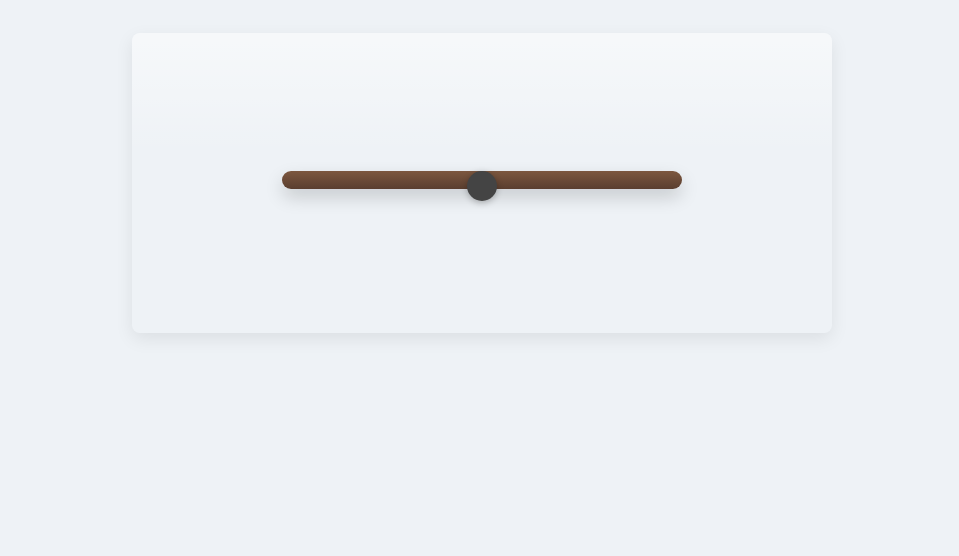
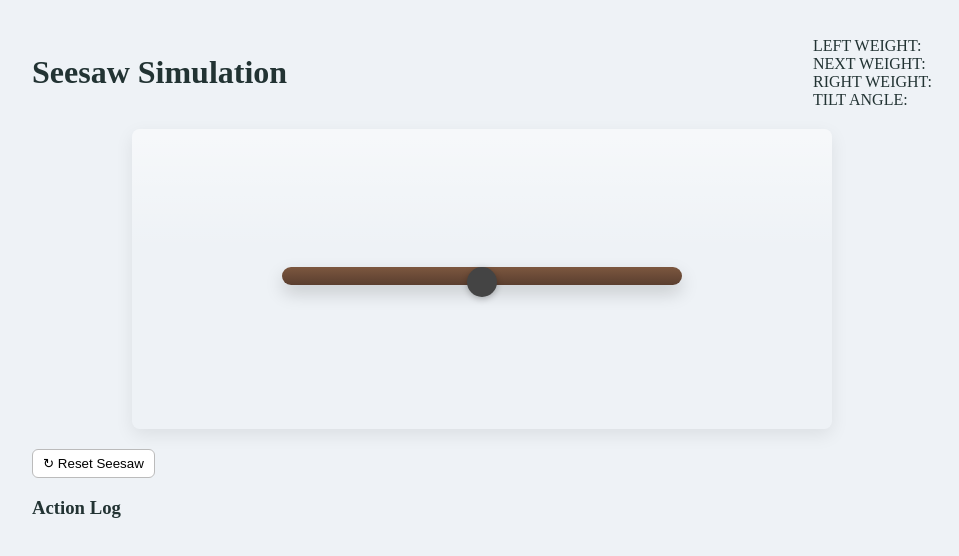
Before and after one commit to SudeCat/seesaw-simulation, a plain HTML site: page index.html in a window 1280 px wide. Shown: the whole page, without its empty margins (158-1117 px from the left). Drawn offline with Linux system fonts and the light colour scheme.

Commit message:
added information cards,reset button, header and action log

```diff
--- a/index.html
+++ b/index.html
@@ -8,6 +8,28 @@
 </head>
 <body>
   <main class="app">
+    <header>
+      <h1>Seesaw Simulation</h1>
+      <div class="info-cards">
+        <div class="info-card">
+          <span class="label">LEFT WEIGHT:</span>
+          <span class="value" id="leftWeight"></span>
+        </div>
+        <div class="info-card">
+          <span class="label">NEXT WEIGHT:</span>
+          <span class="value" id="nextWeight"></span>
+        </div>
+        <div class="info-card">
+          <span class="label">RIGHT WEIGHT:</span>
+          <span class="value" id="rightWeight"></span>
+        </div>
+        <div class="info-card">
+          <span class="label">TILT ANGLE:</span>
+          <span class="value" id="tiltAngle"></span>
+        </div>
+      </div>
+    </header>
+
     <section class="stage">
       <div class="pivot"></div>
       <!-- container part-->
@@ -17,6 +39,21 @@
       <!-- dropped weights-->
       <div id="objectsLayer" class="objects-layer"></div>
     </section>
+
+    <div class="controls">
+      <button id="resetBtn" class="reset-btn">
+        <span class="icon">↻</span>
+        Reset Seesaw
+      </button>
+    </div>
+
+    <div class="logs-section">
+      <h3>Action Log</h3>
+      <div id="actionLog" class="action-log">
+      </div>
+    </div>
   </main>
+
+  <script src="script.js"></script>
 </body>
 </html>
```
